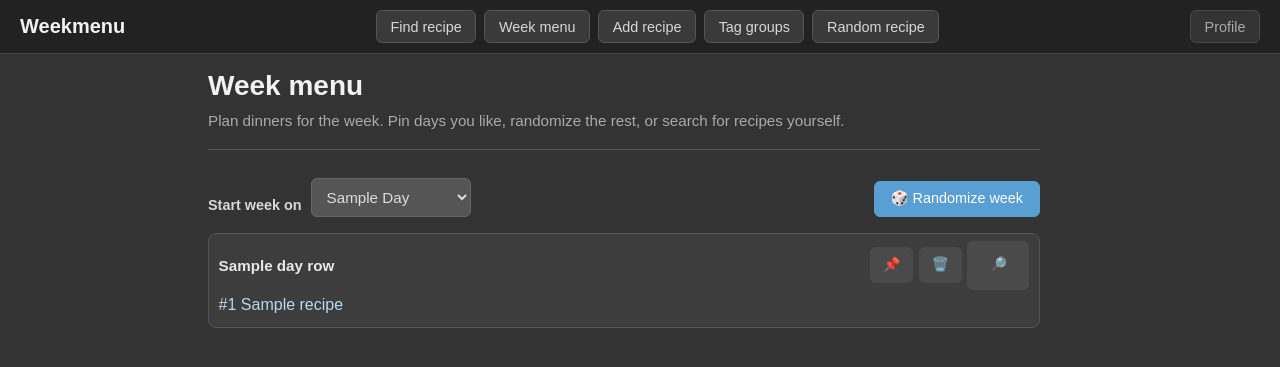
After one commit to Lewistrick/weekmenu, a Python web app: template src/templates/week-menu.html in a window 1280 px wide. The commit adds this page. Shown: the top 367 px of the page. Run offline with Jinja, Linux system fonts and the light colour scheme; the template is opened without the code that fills it: most values are stand-ins (such as "Sample title", 1, 10 or a date in 2020); some libraries are stand-ins or nearby versions.

Commit message:
Add week menu randomizer page

```diff
--- a/pyproject.toml
+++ b/pyproject.toml
@@ -6,6 +6,7 @@ readme = "README.md"
 requires-python = ">=3.13"
 dependencies = [
     "aerich>=0.9.2",
+    "cryptography>=44.0.0",
     "litestar[jinja,standard]>=2.16.0",
     "loguru>=0.7.3",
     "markdown>=3.8",
--- a/src/app.py
+++ b/src/app.py
@@ -2,6 +2,7 @@ from pathlib import Path
 from typing import cast
 
 from litestar import Litestar, Request, get
+from litestar.middleware.session.client_side import CookieBackendConfig
 from litestar.contrib.jinja import JinjaTemplateEngine
 from litestar.logging import LoggingConfig
 from litestar.openapi import OpenAPIConfig
@@ -15,11 +16,14 @@ from src.controllers.elements import ElementController
 from src.controllers.ingredients import IngredientController
 from src.controllers.recipes import RecipeController
 from src.controllers.tags import TagController
+from src.controllers.week_menu import WeekMenuController
 import src.db_config as db_config
 from src.models import User
 from src.template_utils import render_markdown
 
 DEBUG = True
+SESSION_SECRET = b"weekmenu-session-secret-key-32b!"
+session_config = CookieBackendConfig(secret=SESSION_SECRET)
 
 
 def register_template_filters(template_engine: JinjaTemplateEngine) -> None:
@@ -110,9 +114,11 @@ app = Litestar(
         RecipeController,
         IngredientController,
         TagController,
+        WeekMenuController,
         ElementController,
         static_files_router,
     ],
+    middleware=[session_config.middleware],
     on_startup=[init_db],
     on_shutdown=[close_db],
     openapi_config=openapi_config,
--- a/src/static/style.css
+++ b/src/static/style.css
@@ -337,6 +337,113 @@ div.recipe-detail {
     background-color: #555;
     border-color: #777;
     color: #fff;
+}
+
+.icon-btn--active {
+    background-color: #5a9fd4;
+    border-color: #5a9fd4;
+    color: #fff;
+}
+
+.week-menu-toolbar {
+    display: flex;
+    align-items: end;
+    justify-content: space-between;
+    gap: 0.75rem;
+    margin-bottom: 1rem;
+}
+
+.week-menu-start-day {
+    display: flex;
+    align-items: end;
+    gap: 0.6rem;
+}
+
+.week-menu-start-day .field-label {
+    margin-bottom: 0.25rem;
+}
+
+.week-menu-start-day .form-control {
+    width: 10rem;
+}
+
+.week-menu-panel {
+    display: flex;
+    flex-direction: column;
+    gap: 0.45rem;
+}
+
+.week-menu-day {
+    padding: 0.45rem 0.6rem;
+    border: 1px solid #555;
+    border-radius: 8px;
+    background-color: #3d3d3d;
+}
+
+.week-menu-day-header {
+    display: flex;
+    align-items: center;
+    justify-content: space-between;
+    gap: 0.75rem;
+    margin-bottom: 0.35rem;
+}
+
+.week-menu-day-actions {
+    display: flex;
+    align-items: center;
+    gap: 0.35rem;
+}
+
+.week-menu-day-title {
+    margin: 0;
+    font-size: 0.95rem;
+    font-weight: 600;
+    color: #e8e8e8;
+}
+
+.week-menu-day-recipe {
+    margin-bottom: 0.4rem;
+}
+
+.week-menu-recipe-link {
+    color: #b8d9f0;
+    text-decoration: none;
+    font-weight: 500;
+}
+
+.week-menu-recipe-link:hover {
+    color: #fff;
+    text-decoration: underline;
+}
+
+.week-menu-day-search {
+    margin-top: 0.1rem;
+    padding: 0.5rem;
+    border: 1px solid #555;
+    border-radius: 8px;
+    background-color: #353535;
+}
+
+.week-menu-search-results {
+    margin-top: 0.3rem;
+}
+
+.week-menu-day-search .field-label {
+    margin-bottom: 0.25rem;
+    font-size: 0.8rem;
+}
+
+.week-menu-day-search .form-control {
+    padding: 0.4rem 0.5rem;
+    font-size: 0.85rem;
+}
+
+.week-menu-search-toggle summary {
+    list-style: none;
+}
+
+.week-menu-search-toggle summary::-webkit-details-marker {
+    display: none;
 }
 
 .ingredients-container {
@@ -823,4 +930,18 @@ div.recipe-detail {
     .ingredient-actions {
         justify-content: flex-end;
     }
+
+    .week-menu-toolbar {
+        flex-direction: column;
+        align-items: stretch;
+    }
+
+    .week-menu-start-day {
+        align-items: stretch;
+    }
+
+    .week-menu-start-day .form-control {
+        width: 100%;
+    }
+
 }
--- a/src/templates/base.html
+++ b/src/templates/base.html
@@ -14,6 +14,7 @@
         <a href="/" class="navbar-brand">Weekmenu</a>
         <div class="navbar-links">
             <a href="/recipes/search" class="nav-link">Find recipe</a>
+            <a href="/week-menu" class="nav-link">Week menu</a>
             <a href="/recipes/add" class="nav-link">Add recipe</a>
             <a href="/tags/manage" class="nav-link">Tag groups</a>
             <a href="/recipes/random" class="nav-link">Random recipe</a>
--- a/src/templates/index.html
+++ b/src/templates/index.html
@@ -14,6 +14,10 @@
             <span class="action-card-title">Find recipe</span>
             <span class="action-card-desc">Search by name, description, or ingredient.</span>
         </a>
+        <a href="/week-menu" class="action-card">
+            <span class="action-card-title">Week menu</span>
+            <span class="action-card-desc">Plan dinners for the week with random picks and pins.</span>
+        </a>
         <a href="/recipes/add" class="action-card">
             <span class="action-card-title">Add recipe</span>
             <span class="action-card-desc">Create a new recipe with ingredients and steps.</span>
--- /dev/null
+++ b/src/templates/partials/week-menu-days.html
@@ -0,0 +1,41 @@
+{% for day_row in days %}
+<article class="week-menu-day" id="week-menu-day-{{ day_row.day }}">
+    <header class="week-menu-day-header">
+        <h2 class="week-menu-day-title">{{ day_row.label }}</h2>
+        <div class="week-menu-day-actions">
+            <button type="button" class="btn btn-sm icon-btn{% if day_row.pinned %} icon-btn--active{% endif %}"
+                hx-post="/week-menu/{{ day_row.day }}/pin" hx-target="#week-menu-panel" hx-swap="innerHTML"
+                title="{% if day_row.pinned %}Unpin day{% else %}Pin day{% endif %}"
+                aria-label="{% if day_row.pinned %}Unpin day{% else %}Pin day{% endif %}">
+                📌
+            </button>
+            <button type="button" class="btn btn-sm icon-btn"
+                hx-post="/week-menu/{{ day_row.day }}/clear" hx-target="#week-menu-panel" hx-swap="innerHTML"
+                title="Clear day recipe" aria-label="Clear day recipe">
+                🗑️
+            </button>
+            <details class="week-menu-search-toggle">
+                <summary class="btn btn-sm icon-btn" title="Search recipe" aria-label="Search recipe">🔎</summary>
+                <div class="week-menu-day-search">
+                    <label class="field-label" for="search-{{ day_row.day }}">Search recipe</label>
+                    <input id="search-{{ day_row.day }}" class="form-control" type="search" name="search"
+                        placeholder="Name, description, or ingredient…" hx-get="/week-menu/{{ day_row.day }}/search"
+                        hx-trigger="keyup changed delay:200ms" hx-target="#search-results-{{ day_row.day }}" hx-swap="innerHTML">
+                    <div id="search-results-{{ day_row.day }}" class="week-menu-search-results"></div>
+                </div>
+            </details>
+        </div>
+    </header>
+
+    <div class="week-menu-day-recipe">
+        {% if day_row.recipe %}
+        <a href="/recipes/view/{{ day_row.recipe.id }}" class="week-menu-recipe-link">
+            #{{ day_row.recipe.id }} {{ day_row.recipe.name }}
+        </a>
+        {% else %}
+        <p class="search-placeholder">No recipe selected</p>
+        {% endif %}
+    </div>
+
+</article>
+{% endfor %}
--- /dev/null
+++ b/src/templates/week-menu.html
@@ -0,0 +1,39 @@
+{% extends "base.html" %}
+
+{% block title %}Week menu{% endblock %}
+
+{% block content %}
+<div class="content-page" id="week-menu-root">
+    <header class="page-header">
+        <h1 class="page-title-main">Week menu</h1>
+        <p class="page-lead">Plan dinners for the week. Pin days you like, randomize the rest, or search for recipes yourself.</p>
+    </header>
+
+    <div class="week-menu-toolbar">
+        <form class="week-menu-start-day">
+            <label class="field-label" for="week-start-day">Start week on</label>
+            <select
+                id="week-start-day"
+                name="start_day"
+                class="form-control"
+                hx-post="/week-menu/start-day"
+                hx-trigger="change"
+                hx-target="#week-menu-root"
+                hx-swap="outerHTML"
+            >
+                {% for day in day_options %}
+                <option value="{{ day }}" {% if day == start_day %}selected{% endif %}>{{ day | title }}</option>
+                {% endfor %}
+            </select>
+        </form>
+        <button type="button" class="btn btn-primary" hx-post="/week-menu/randomize" hx-target="#week-menu-panel"
+            hx-swap="innerHTML">
+            🎲 Randomize week
+        </button>
+    </div>
+
+    <div id="week-menu-panel" class="week-menu-panel">
+        {% include "partials/week-menu-days.html" %}
+    </div>
+</div>
+{% endblock %}
```
Also changed, not shown: src/controllers/week_menu.py (added, +155 -0 lines), src/templates/partials/week-menu-day-search-results.html (added, +15 -0 lines), src/week_menu.py (added, +169 -0 lines), tests/test_week_menu.py (added, +160 -0 lines), 2 other files.
